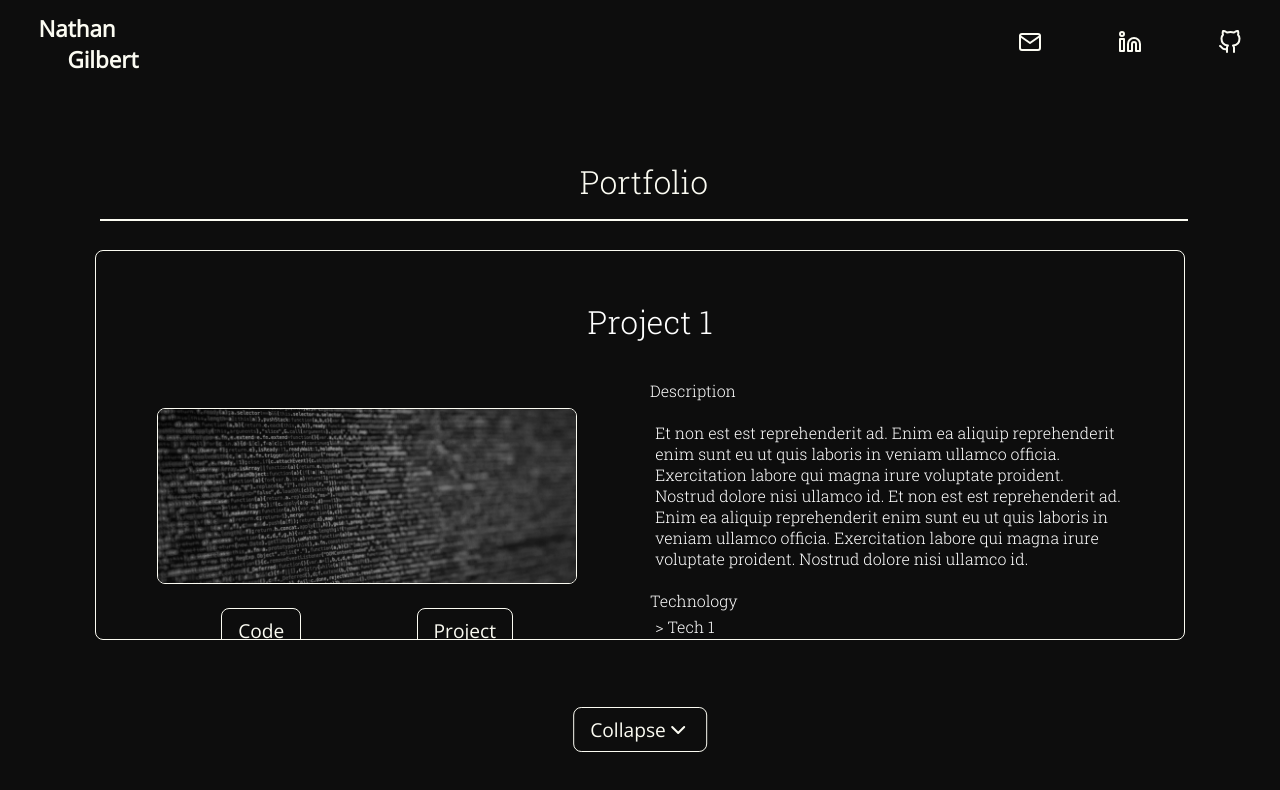
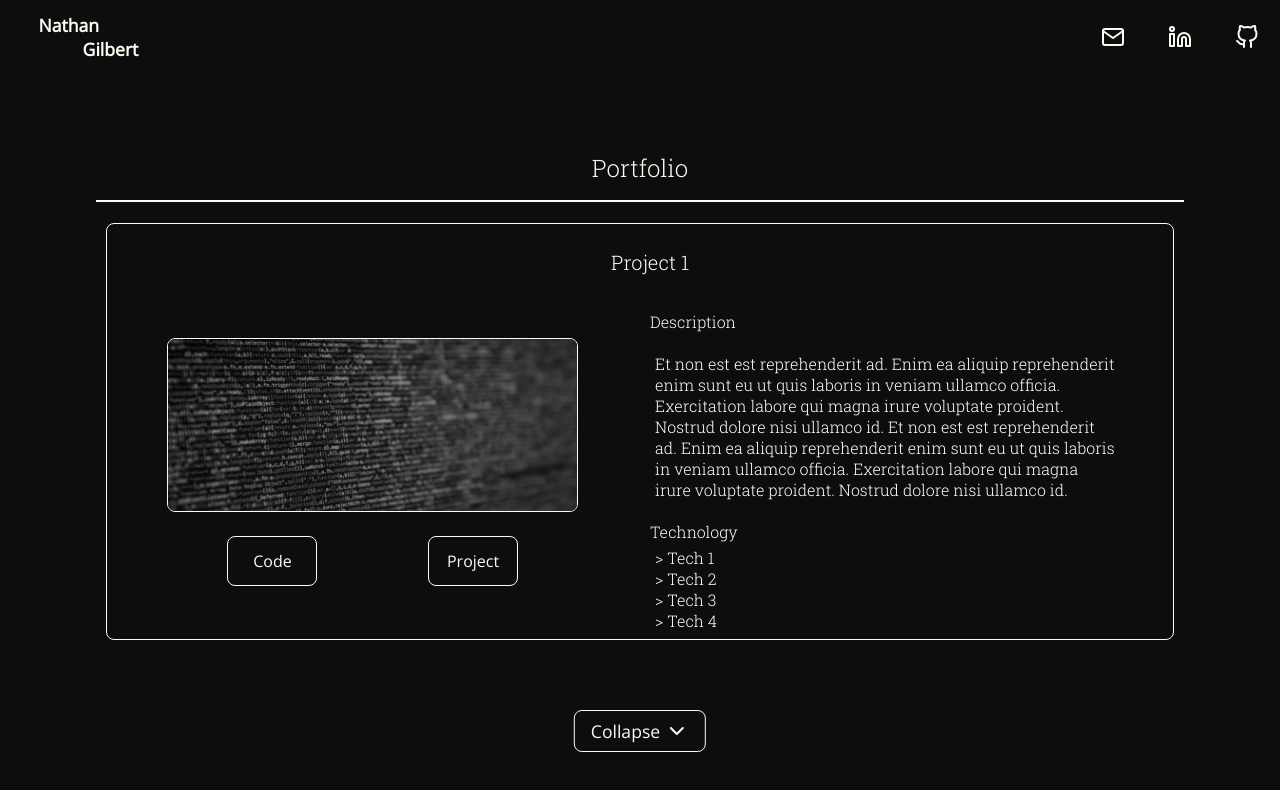
Before and after one commit to Nathan-Gilbert6917/Portfolio-Nathan-Gilbert, a React (Create React App) app in the folder portfolio/: page / in a window 1280 px wide. Both pictures are taken after a click on the button "Portfolio". Shown: the top 790 px of the page. Built offline with nearby package versions, Linux system fonts and the light colour scheme.

Commit message:
Portfolio Update

```diff
--- a/portfolio/src/components/App/App.css
+++ b/portfolio/src/components/App/App.css
@@ -32,7 +32,7 @@ body {
 }
 
 .navbar .name-container {
-  font-size: 1.4rem;
+  font-size: 1.1rem;
   display: flex;
   flex-direction: column;
   max-width: 100px;
@@ -52,10 +52,22 @@ body {
 }
 
 .navbar .nav-links {
-  max-width: 300px;
-  width: 45%;
+  max-width: 200px;
+  width: 55%;
   display: flex;
   justify-content: space-around;
+  align-items: center;
+
+}
+
+ a {
+  width: 40px;
+  display: flex;
+  justify-content: center;
+  align-items: center;
+  height: 40px;
+  border: 1px solid transparent;
+  border-radius: 10px;
 }
 
 a:link {
@@ -66,6 +78,15 @@ a:link {
 a:visited {
   text-decoration: none;
   color: var(--primary);
+}
+
+a:hover {
+  border: 1px solid var(--primary);
+  border-radius: 10px;
+  display: flex;
+  justify-content: center;
+  align-items: center;
+  background-color: #FBFBF211;
 }
 
 .page-content-container {
@@ -81,7 +102,7 @@ a:visited {
 }
 
 .page-content-header {
-  font-size: 1.5rem;
+  font-size: 1.25rem;
   margin: 0 0 0 8px;
 }
 
@@ -100,11 +121,15 @@ a:visited {
   padding: 8px 16px;
   border: 1px solid var(--primary);
   border-radius: 8px;
-  font-size: 1.2rem;
+  font-size: 1.1rem;
   font-family: 'Open Sans', sans-serif;
   background: none;
   color: var(--primary);
   cursor: pointer;
+}
+
+.resume-btn:hover {
+  background-color: #FBFBF211;
 }
 
 .footer {
@@ -122,7 +147,7 @@ a:visited {
   padding: 8px 16px;
   border: 1px solid var(--primary);
   border-radius: 8px;
-  font-size: 1.2rem;
+  font-size: 1.1rem;
   font-family: 'Open Sans', sans-serif;
   background: none;
   color: var(--primary);
@@ -136,7 +161,7 @@ a:visited {
 
 /* Track */
 ::-webkit-scrollbar-track {
-  background: var(--primary);
+  background: transparent;
   border-radius: 8px;
 }
 
@@ -145,8 +170,3 @@ a:visited {
   background: #555;
   border-radius: 8px;
 }
-
-/* Handle on hover */
-::-webkit-scrollbar-thumb:hover {
-  background: #555;
-}
--- a/portfolio/src/components/Portfolio/Portfolio.css
+++ b/portfolio/src/components/Portfolio/Portfolio.css
@@ -12,8 +12,8 @@
 }
 
 .portfolio-content-header {
-  font-size: 2rem;
-  margin: 0 0 0 8px;
+  font-size: 1.5rem;
+  margin: -8px;
   text-align: center;
   padding-bottom: 16px;
   width: 100%;
@@ -25,7 +25,13 @@
   bottom: 6%;
   left: 50%;
   transform: translateX(-50%);
+  display: flex;
+  gap: 5px;
   z-index: 12;
+}
+
+.portfolio-btn-container:hover {
+  background-color: #FBFBF211;
 }
 
 .portfolio-content-container {
@@ -42,15 +48,21 @@
   font-family: 'Roboto Slab', serif;
 }
 
-.page-projects-container {
+.portfolio-projects-container {
   display: flex;
   flex-direction: column;
   gap: 50px;
-  width: 100%;
+  width: 98%;
   height: 100%;
   overflow-y: scroll;
   overflow-x: hidden;
   border: 1px solid var(--primary);
   border-radius: 8px;
-  padding: 24px 0;
+  scroll-snap-type: y mandatory;
 }
+
+.portfolio-projects-container .project-card {
+  scroll-snap-align: start;
+  scroll-snap-stop: normal;
+  scroll-margin: 10px;
+}
--- a/portfolio/src/components/Portfolio/Portfolio.jsx
+++ b/portfolio/src/components/Portfolio/Portfolio.jsx
@@ -39,7 +39,8 @@ const Portfolio = ({ isOpen, stateToggle }) => {
     <div className={portfolioClassName}>
       <div className="portfolio-content-container">
         <div className="portfolio-content-header">Portfolio</div>
-        <div className="page-projects-container">
+        <div className="portfolio-projects-container">
+          <div className="wrapper">
             {projects.map((project) => {
               return (
                 <ProjectCard
@@ -54,6 +55,7 @@ const Portfolio = ({ isOpen, stateToggle }) => {
             })}
           </div>
         </div>
+      </div>
 
       <button className="portfolio-btn-container" onClick={() => stateToggle()}>
         Collapse
--- a/portfolio/src/components/ProjectCard/ProjectCard.css
+++ b/portfolio/src/components/ProjectCard/ProjectCard.css
@@ -6,7 +6,7 @@
 }
 
 .project-card .project-card-title {
-  font-size: 2rem;
+  font-size: 1.25rem;
   display: flex;
   justify-content: center;
   padding: 15px;
@@ -37,14 +37,18 @@
 }
 
 .project-card .project-card-button-container a {
-  padding: 8px 16px;
+  padding: 4px 24px;
   border: 1px solid var(--primary);
   border-radius: 8px;
-  font-size: 1.2rem;
+  font-size: 1rem;
   font-family: 'Open Sans', sans-serif;
   background: none;
   color: var(--primary);
   cursor: pointer;
+}
+
+.project-card .project-card-button-container a:hover {
+  background-color: #FBFBF211;
 }
 
 .project-card .project-card-content {
```
Lines whose indentation alone changed are shown as unchanged.
